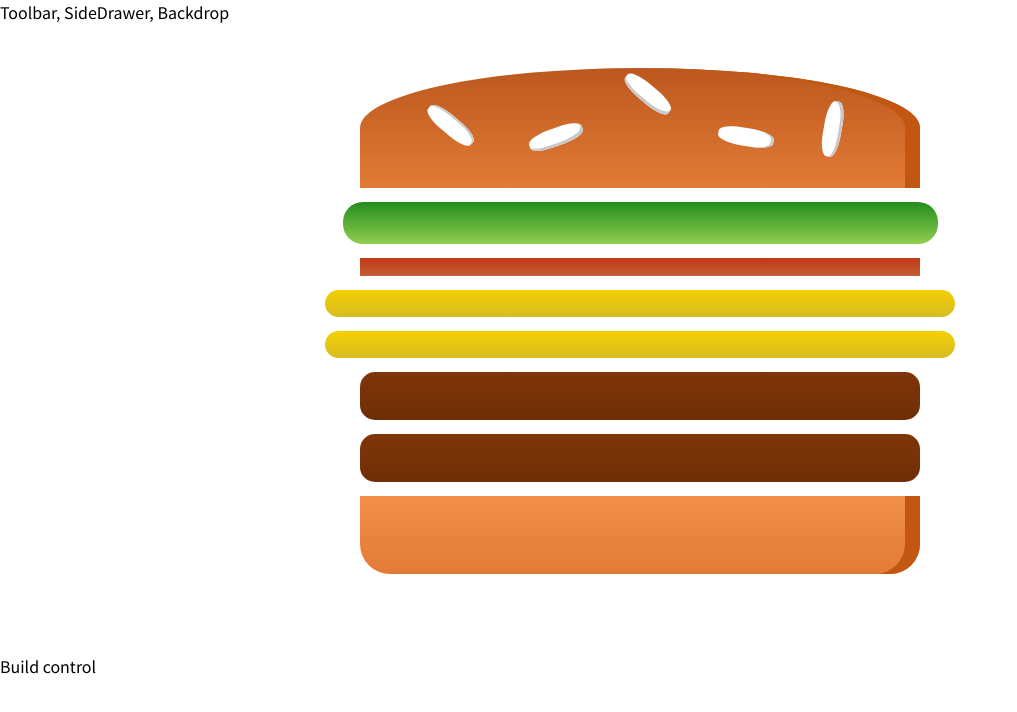
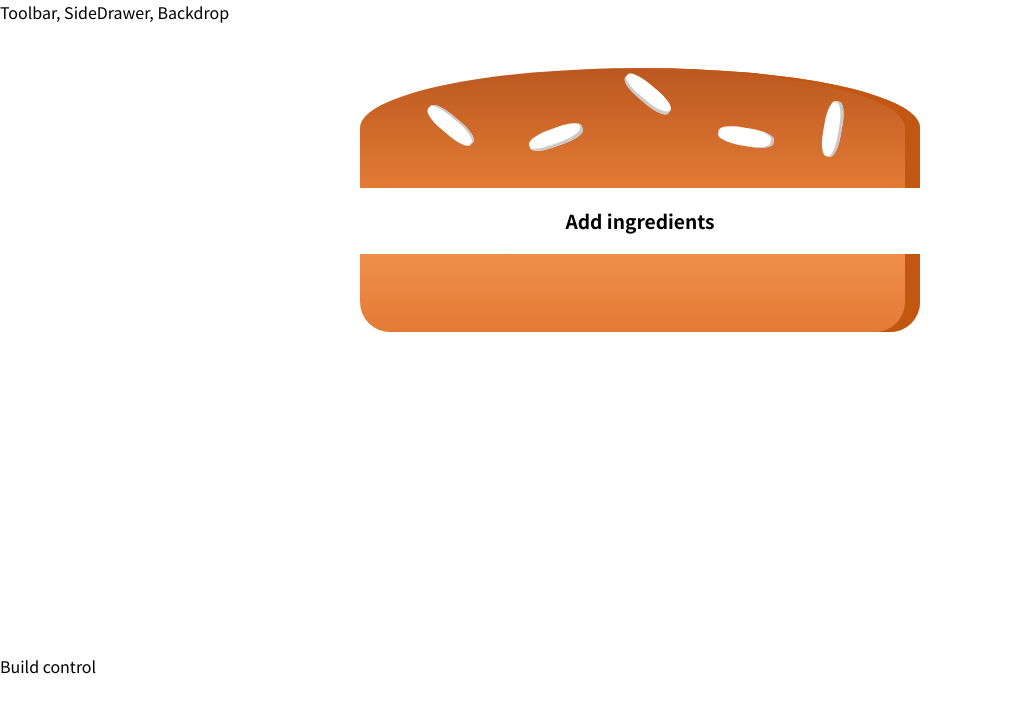
Before and after one commit to lady-rosie/burger-builder-app, a React app: page / in a window 1280 px wide. Shown: the top 712 px of the page, without its empty margins (0-1017 px from the left). Built offline with nearby package versions, Linux system fonts and the light colour scheme.

Commit message:
add condition for when there is no ingredients

```diff
--- a/src/components/Burger/Burger.js
+++ b/src/components/Burger/Burger.js
@@ -5,11 +5,20 @@ import BurgerIngredient from "./BurgerIngredient/BurgerIngredient";
 import classes from "./Burger.css";
 
 const Burger = (props) => {
-  const listIngredients = Object.keys(props.ingredients).map((igkey) => {
-    return [...Array(props.ingredients[igkey])].map((_, i) => {
-      return <BurgerIngredient key={igkey + i} type={igkey} />;
-    });
-  });
+  let listIngredients = Object.keys(props.ingredients)
+    .map((igkey) => {
+      return [...Array(props.ingredients[igkey])].map((_, i) => {
+        return <BurgerIngredient key={igkey + i} type={igkey} />;
+      });
+    })
+    .reduce((arr, el) => {
+      return arr.concat(el);
+    }, []);
+
+    if (listIngredients.length === 0){
+        listIngredients =  <p>Add ingredients</p>
+    }
+
   return (
     <div className={classes.Burger}>
       <BurgerIngredient type="bread-top" />
--- a/src/containers/BurgerBuilder/BurgerBuilder.js
+++ b/src/containers/BurgerBuilder/BurgerBuilder.js
@@ -5,10 +5,10 @@ import Burger from '../../components/Burger/Burger';
 class BurgerBuilder extends Component{
     state = {
         ingredients:{
-            salad: 1,
-            bacon: 1,
-            cheese: 2,
-            meat: 2
+            salad: 0,
+            bacon: 0,
+            cheese: 0,
+            meat: 0
         }
     }
     render() {
```
